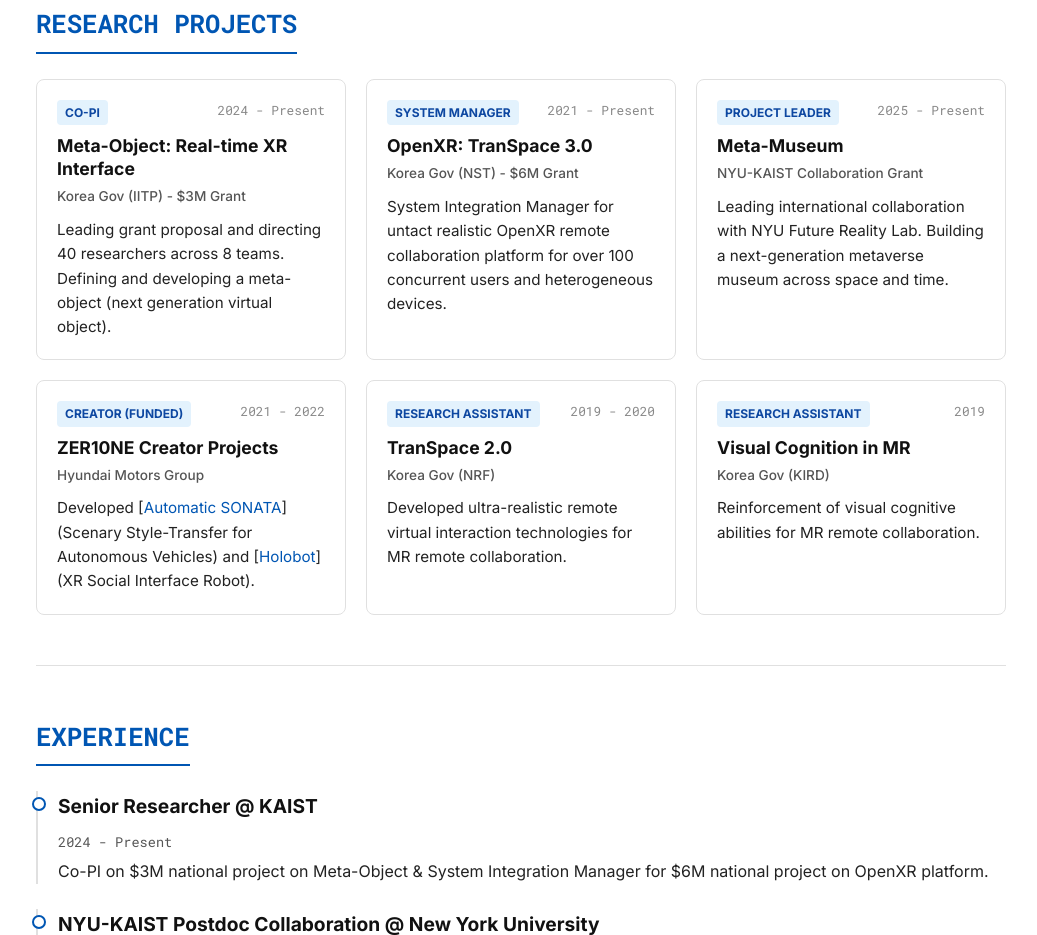
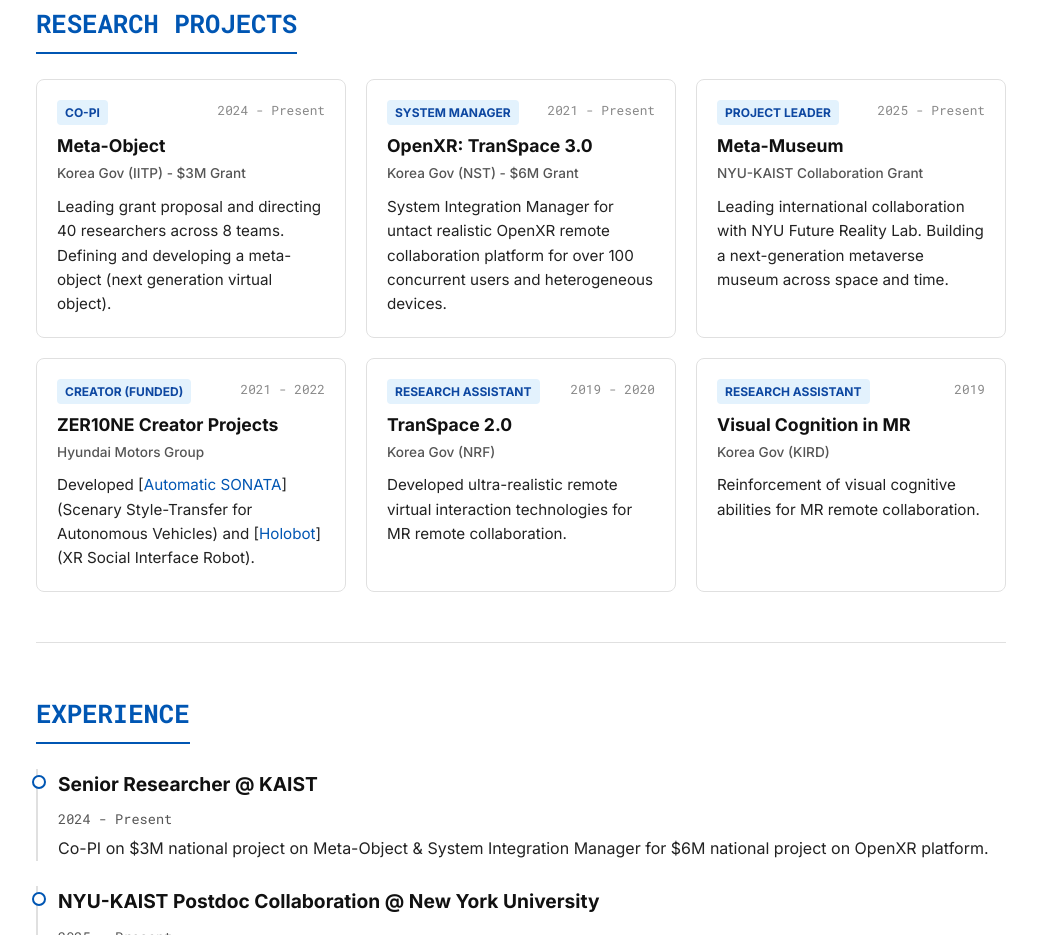
Before and after one commit to Dooyoung-Kim/Dooyoung-Kim.github.io, a plain HTML site: page index.html in a window 1280 px wide. Shown: the part 1317-2252 px from the top of the page, without its empty margins (119-1156 px from the left). Drawn offline with Linux system fonts and the light colour scheme.

Commit message:
Update index.html

```diff
--- a/index.html
+++ b/index.html
@@ -260,7 +260,7 @@
                         <span class="proj-badge">Co-PI</span>
                         <span class="proj-date">2024 - Present</span>
                     </div>
-                    <h3 class="proj-title">Meta-Object: Real-time XR Interface</h3>
+                    <h3 class="proj-title">Meta-Object</h3>
                     <p class="proj-meta">Korea Gov (IITP) - $3M Grant</p>
                     <p class="proj-desc">Leading grant proposal and directing 40 researchers across 8 teams. Defining and developing a meta-object (next generation virtual object).</p>
                 </article>
```
